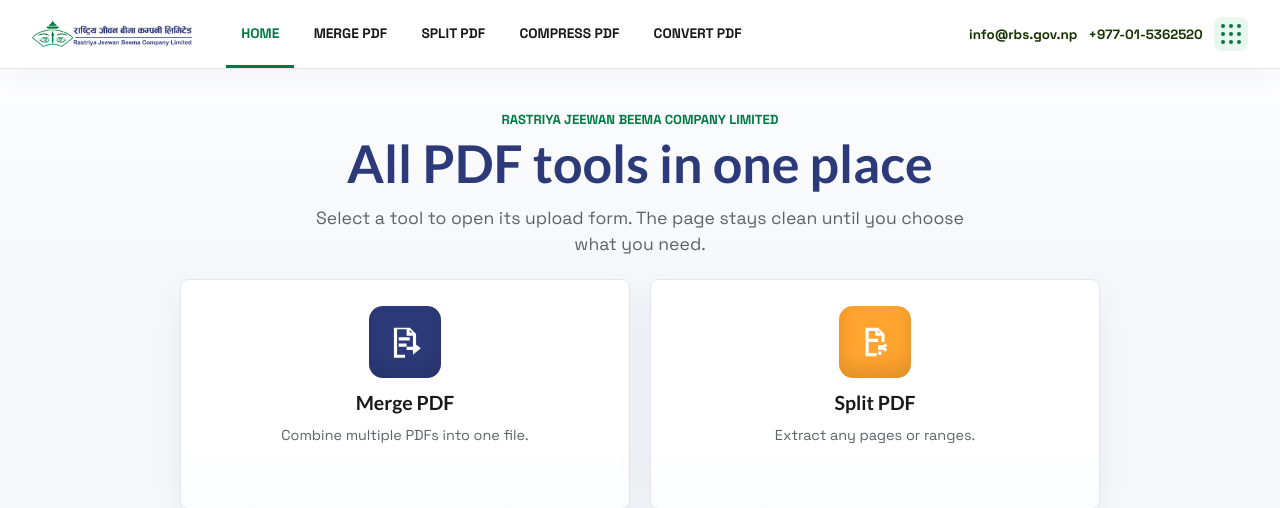
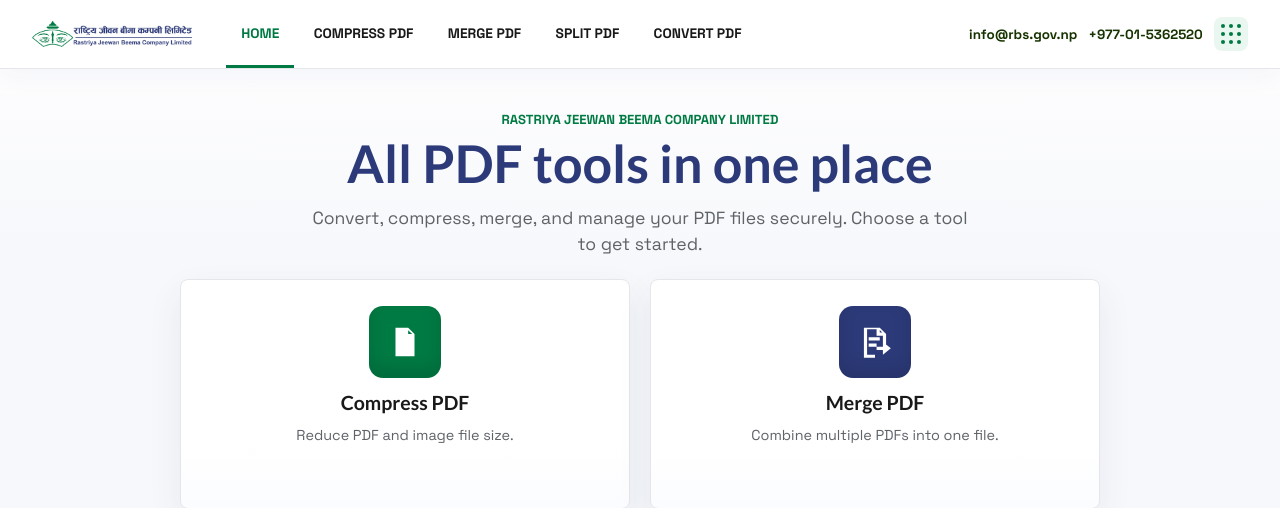
Before and after one commit to rjbcl/PDF-Compressor, a Flask app: page / in a window 1280 px wide. Shown: the top 508 px of the page. Run offline with Flask 3, Linux system fonts and the light colour scheme; some libraries are stand-ins or nearby versions.

Commit message:
Changes in UI

```diff
--- a/templates/index.html
+++ b/templates/index.html
@@ -22,9 +22,9 @@
     </a>
     <nav class="primary-nav" aria-label="PDF tools">
       <a href="/" data-home-link>Home</a>
+      <a href="/compress" data-tool-link="compress">Compress PDF</a>
       <a href="/merge" data-tool-link="merge">Merge PDF</a>
       <a href="/split" data-tool-link="split">Split PDF</a>
-      <a href="/compress" data-tool-link="compress">Compress PDF</a>
       <a href="/convert" data-tool-link="convert">Convert PDF</a>
     </nav>
     <div class="header-actions">
@@ -43,7 +43,7 @@
       <p class="eyebrow">Rastriya Jeewan Beema Company Limited</p>
       <h1 data-hero-title>All PDF tools in one place</h1>
       <p class="lede" data-hero-copy>
-        Select a tool to open its upload form. The page stays clean until you choose what you need.
+         Convert, compress, merge, and manage your PDF files securely. Choose a tool to get started.
       </p>
     </section>
 
@@ -54,6 +54,18 @@
     {% endif %}
 
     <section class="tool-launcher" id="tools" aria-label="Available PDF tools" data-tool-launcher {% if active_tool %}hidden{% endif %}>
+
+      <a class="tool-card" href="/compress" data-tool-card="compress" aria-controls="compress-panel">
+        <span class="feature-icon compress-icon" aria-hidden="true">
+          <svg viewBox="0 0 24 24" focusable="false">
+            <path
+              d="M6 3h8l4 4v14H6V3zm8 1.5V7h2.5L14 4.5zM9 10h6v2H9v-2zm1.5 3h3L12 15.2 10.5 13zm3 5h-3l1.5-2.2L13.5 18z" />
+          </svg>
+        </span>
+        <strong>Compress PDF</strong>
+        <span>Reduce PDF and image file size.</span>
+      </a>
+
       <a class="tool-card" href="/merge" data-tool-card="merge" aria-controls="merge-panel">
         <span class="feature-icon merge-icon" aria-hidden="true">
           <svg viewBox="0 0 24 24" focusable="false">
@@ -76,16 +88,7 @@
         <span>Extract any pages or ranges.</span>
       </a>
 
-      <a class="tool-card" href="/compress" data-tool-card="compress" aria-controls="compress-panel">
-        <span class="feature-icon compress-icon" aria-hidden="true">
-          <svg viewBox="0 0 24 24" focusable="false">
-            <path
-              d="M6 3h8l4 4v14H6V3zm8 1.5V7h2.5L14 4.5zM9 10h6v2H9v-2zm1.5 3h3L12 15.2 10.5 13zm3 5h-3l1.5-2.2L13.5 18z" />
-          </svg>
-        </span>
-        <strong>Compress PDF</strong>
-        <span>Reduce PDF and image file size.</span>
-      </a>
+
 
       <a class="tool-card" href="/convert" data-tool-card="convert" aria-controls="convert-panel">
         <span class="feature-icon convert-icon" aria-hidden="true">
@@ -320,7 +323,7 @@
       otherTools.hidden = true;
       otherToolsGrid.innerHTML = "";
       heroTitle.textContent = "All PDF tools in one place";
-      heroCopy.textContent = "Select a tool to open its upload form. The page stays clean until you choose what you need.";
+      heroCopy.textContent = "Convert, compress, merge, and manage your PDF files securely. Choose a tool to get started.";
       if (shouldScroll) {
         document.querySelector("main").scrollIntoView({ behavior: "smooth", block: "start" });
       }
```
